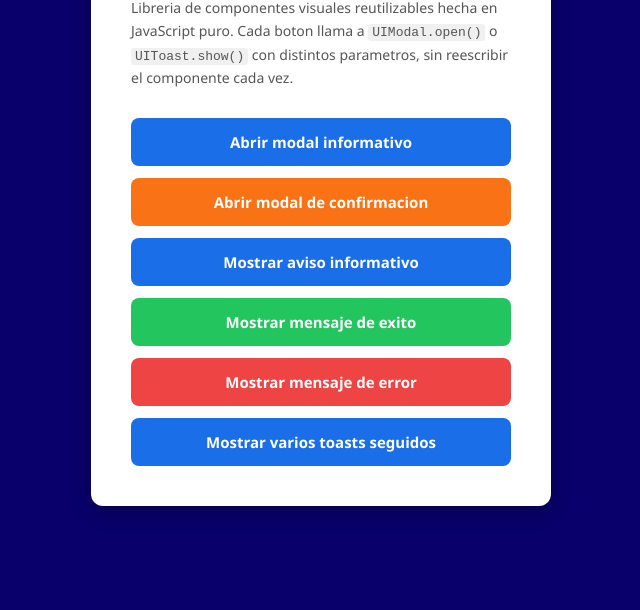
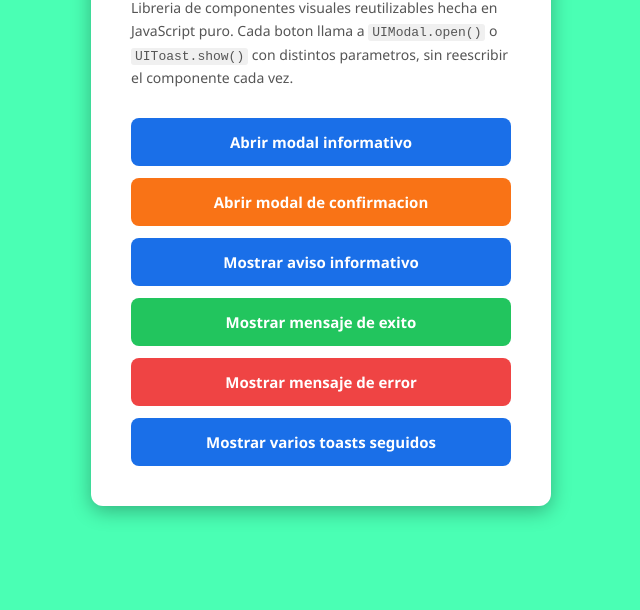
Before and after one commit to YHUDIEL/actividad3-componentes-ui, a plain HTML site: page index.html in a window 1280 px wide. Shown: the part 190-800 px from the top of the page, without its empty margins (319-959 px from the left). Drawn offline with Linux system fonts and the light colour scheme.

Commit message:
Change background color to #4affb4

```diff
--- a/css/componente.css
+++ b/css/componente.css
@@ -6,7 +6,7 @@
 
 body {
     font-family: 'Segoe UI', Tahoma, Geneva, Verdana, sans-serif;
-    background-color: #09006b;
+    background-color: #4affb4;
     display: flex;
     justify-content: center;
     align-items: center;
```
